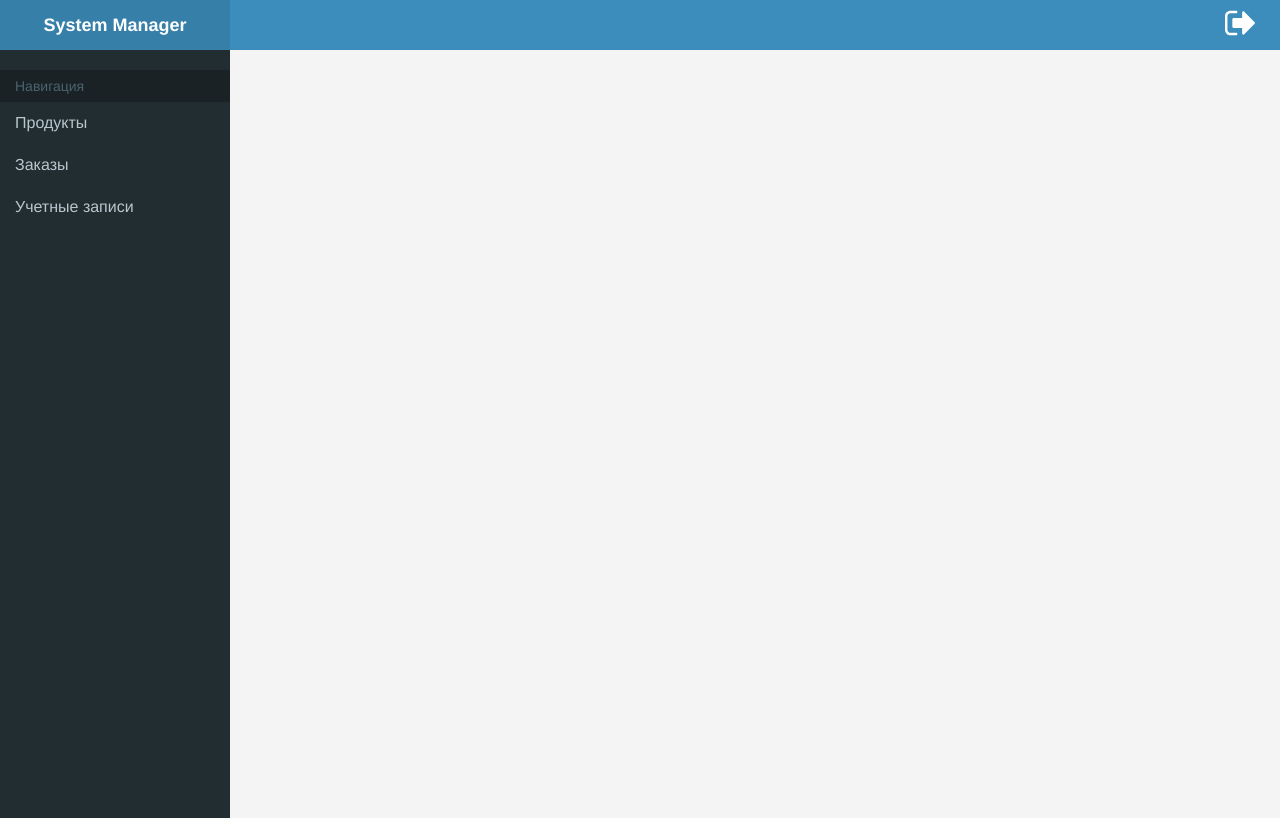
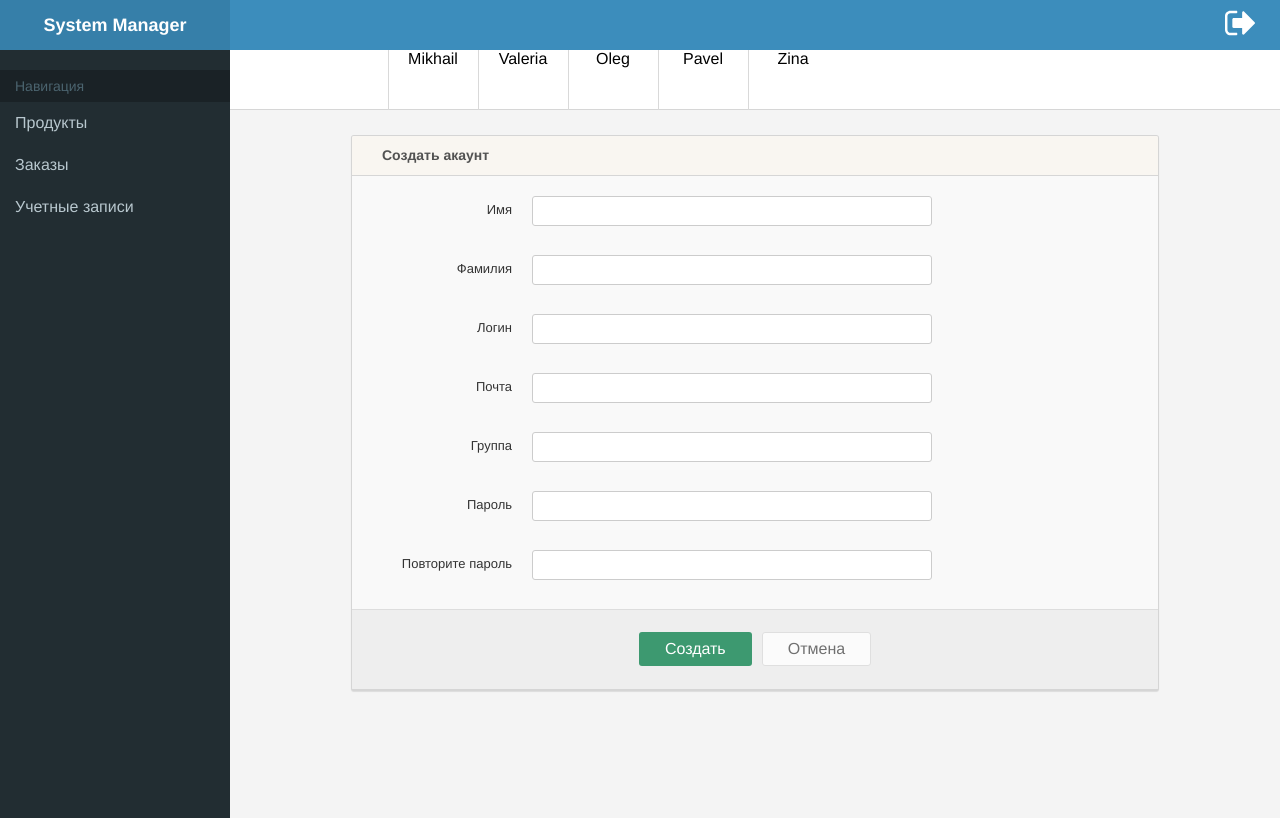
Before and after one commit to frezebloom/tkaneva, a Vue app in the folder dev/manager/: page /users/edit in a window 1280 px wide. Built offline with nearby package versions, Linux system fonts and the light colour scheme; sample sign-in values are in the browser's storage.

Commit message:
tabs in editusers

```diff
--- /dev/null
+++ b/dev/manager/src/components/Tabs.vue
@@ -0,0 +1,48 @@
+<template>
+  <div class="tabs">
+    <div class="tabs-wrapper">
+      <!-- нужно переделать на универсальный id и поле name -->
+      <div class="tab" v-for="tab in faketabs" :key="tab.user_id">{{ tab.firstname }}</div>
+    </div>
+  </div>
+</template>
+<script>
+export default {
+  name: "Tabs",
+  props: {
+    tabs: {
+      type: Array,
+      required: true
+    }
+  },
+  data() {
+    return {
+      faketabs: [
+        {
+          id: 1,
+          firstname: "Mikhail"
+        },
+        {
+          id: 2,
+          firstname: "Valeria"
+        },
+        {
+          id: 3,
+          firstname: "Oleg"
+        },
+        {
+          id: 4,
+          firstname: "Pavel"
+        },
+        {
+          id: 5,
+          firstname: "Zina"
+        }
+      ]
+    };
+  }
+};
+</script>
+<style lang="scss" scoped>
+@import "../styles/tabs.scss";
+</style>
--- /dev/null
+++ b/dev/manager/src/styles/tabs.scss
@@ -0,0 +1,21 @@
+.tabs {
+  margin: -20px -20px 25px -20px;
+  height: 60px;
+  background: #fff;
+  border-bottom: 1px solid #d6d6d6;
+}
+.tabs-wrapper {
+  display: flex;
+  margin: 0 auto;
+  text-align: center;
+  align-items: center;
+  width: 70%;
+}
+.tab {
+  min-width: 90px;
+  height: 60px;
+  padding: 0;
+  margin: 0;
+
+  border-left: 1px solid #d9d9d9;
+}
--- a/dev/manager/src/views/EditUser.vue
+++ b/dev/manager/src/views/EditUser.vue
@@ -1,17 +1,27 @@
 <template>
-  <div class="edit-user"></div>
+  <div class="edit-user">
+    <Tabs :tabs="this.users"/>
+    <NewUser/>
+  </div>
 </template>
 <script>
+import Tabs from "@/components/Tabs";
+import NewUser from "@/views/NewUser";
+
 export default {
   name: "EditUser",
-  props: {
-    selectUsers: {
-      type: Array,
-      required: false
-    }
+  components: {
+    Tabs,
+    NewUser
+  },
+  data() {
+    return {
+      users: []
+    };
   },
   created() {
-    console.log(this.$route.params);
+    const { selectUsers } = this.$route.params;
+    if (selectUsers) this.users = selectUsers;
   }
 };
 </script>
--- a/dev/manager/src/views/NewProduct.vue
+++ b/dev/manager/src/views/NewProduct.vue
@@ -2,7 +2,7 @@
   <div class="newproduct">
     <h3>Добавить новый товар</h3>
     <ProductForm
-      v-bind:input="[
+      :input="[
         { name: 'Категория', type: 'select' },
         { name: 'Название', type: 'text' },
         { name: 'Описание', type: 'text' },
--- a/dev/manager/src/views/NewUser.vue
+++ b/dev/manager/src/views/NewUser.vue
@@ -42,7 +42,7 @@
   </div>
 </template>
 <script>
-import Button from "@/components/Button.vue";
+import Button from "@/components/Button";
 import userService from "@/services/userService";
 export default {
   name: "NewUser",
--- a/dev/manager/src/views/Users.vue
+++ b/dev/manager/src/views/Users.vue
@@ -57,10 +57,12 @@ export default {
   methods: {
     route(event) {
       const { users, selectElements } = this;
+
       const selectUsers = this.getSelectUsers(users, selectElements);
+
       this.$router.push({
         name: event,
-        params: selectUsers
+        params: { selectUsers }
       });
     },
     getSelectUsers(users, selectElements) {
@@ -69,6 +71,7 @@ export default {
           return user;
         }
       });
+
       return selectUsers;
     },
     select(user_id) {
```
